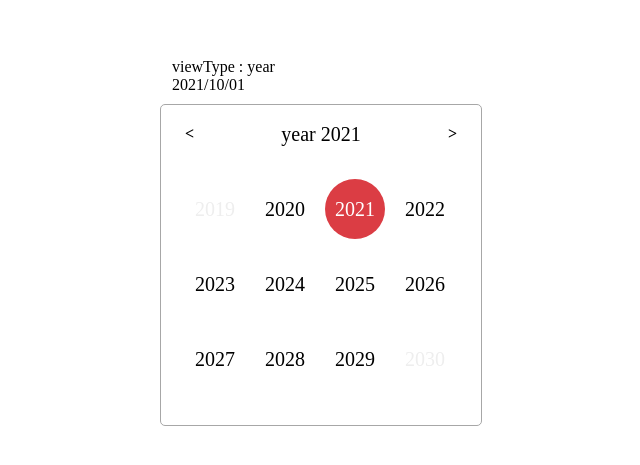
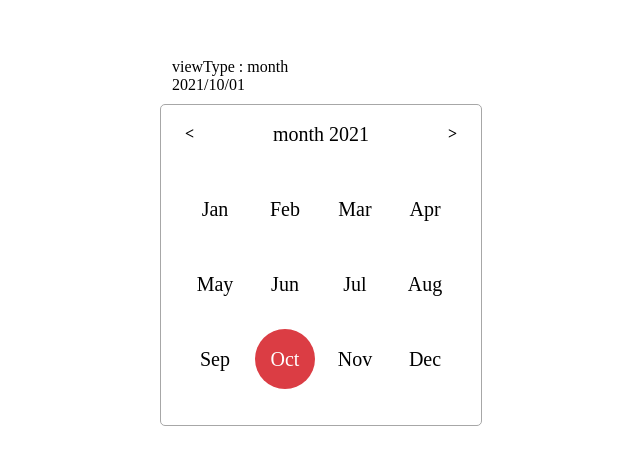
Before and after one commit to ChengYiLin/React-TypeScript-Calender, a React app: page / in a window 1280 px wide. Shown: the part 171-636 px from the top of the page, without its empty margins (327-967 px from the left). Built offline with nearby package versions, Linux system fonts and the light colour scheme; the HTML template or start-up script is replaced by a standard one.

Commit message:
feat : build `monthPannel` selected UI

```diff
--- a/src/Calender/components/monthPannel.tsx
+++ b/src/Calender/components/monthPannel.tsx
@@ -1,6 +1,7 @@
-import React, { FC } from 'react'
+import React, { FC, useContext } from 'react'
 import styled from 'styled-components'
-import { MonthEnum } from '../types/enum'
+import { getMonthArray } from '../helper'
+import { CalenderContext } from '../context'
 
 const Container = styled.div`
     flex: 1 0 auto;
@@ -15,26 +16,30 @@ const MonthContainer = styled.div`
     padding: 20px 14px;
 `
 
-const Month = styled.p`
+const Month = styled.p<{isSelected: boolean}>`
     font-size: 20px;
     text-align: center;
     padding: 18.5px 0;
     border-radius: 50%;
     cursor: pointer;
+
+	background-color: ${props => props.isSelected ? '#db3d44' : 'transparent'};
+	color: ${props => props.isSelected ? '#ffffff' : '#000000'};
 `
-const MonthArray = Object.keys(MonthEnum).filter(item => isNaN(parseInt(item)))
 
 const MonthPannel: FC = () => {
-	const hacndleMonthClcik = (month: string) => {
-		console.log(`Click Month : ${month}`)
-	}
+	const { currentDate } = useContext(CalenderContext)
+
+	const MonthArray = getMonthArray(currentDate)
 
 	return (
 		<Container>
 			<MonthContainer>
 				{MonthArray.map(month => (
-					<Month key={month} onClick={() => hacndleMonthClcik(month)}>
-						{month}
+					<Month
+						key={month.value}
+						isSelected={month.isSelected} >
+						{month.value}
 					</Month>
 				))}
 			</MonthContainer>
--- a/src/Calender/components/yearPannel.tsx
+++ b/src/Calender/components/yearPannel.tsx
@@ -24,7 +24,6 @@ const Year = styled.p<{isOverRange: boolean; isSelected: boolean}>`
 
     background-color: ${props => props.isSelected ? '#db3d44' : 'transparent'};
     color: ${props => props.isSelected ? '#ffffff' : props.isOverRange ? '#eeeeee' : '#000000'};
-
 `
 
 const YearPannel: FC = () => {
--- a/src/Calender/context.tsx
+++ b/src/Calender/context.tsx
@@ -9,7 +9,7 @@ const Today = new Date()
 
 const CalenderContextInitState: ICalenderContext = {
 	currentDate: Today,
-	viewType: 'year',
+	viewType: 'month',
 	viewYearArray: (getViewYearRange(Today)),
 	handleMoveViewYear: () => {return},
 }
@@ -19,7 +19,7 @@ export const CalenderContext = createContext(CalenderContextInitState)
 export const CalenderProvider: FC = ({children}) => {
 	const [currentDate, setCurrentDate] = useState<Date>(Today)
 	// eslint-disable-next-line @typescript-eslint/no-unused-vars
-	const [viewType, setViewType] = useState<viewTypes>('year')
+	const [viewType, setViewType] = useState<viewTypes>('month')
 	const [viewYearArray, setViewYearArray] = useState<selectedVale[]>(getViewYearRange(Today))
 
 	const handleMoveViewYear = (direction: moveTypes): void => {
--- a/src/Calender/helper/index.ts
+++ b/src/Calender/helper/index.ts
@@ -1,5 +1,6 @@
 import dayjs from 'dayjs'
 import { selectedVale } from '../types/calender'
+import { MonthEnum } from '../types/enum'
 
 export const getViewYearRange = (currentDate: Date): selectedVale[] => {
 	const startYear = Math.floor(dayjs(currentDate).year() / 10) * 10 - 1
@@ -21,3 +22,17 @@ export const getViewYearRange = (currentDate: Date): selectedVale[] => {
 
 	return result
 }
+
+export const getMonthArray =  (currentDate: Date): selectedVale[] => {
+	const MonthArray: selectedVale[] = Object.keys(MonthEnum)
+		.filter(item => isNaN(parseInt(item)))
+		.map(month => (
+			{
+				value: month,
+				isOverRange: false,
+				isSelected: month === MonthEnum[dayjs(currentDate).month()]
+			}
+		))
+
+	return MonthArray
+}
--- a/src/Calender/types/calender.d.ts
+++ b/src/Calender/types/calender.d.ts
@@ -3,7 +3,7 @@ export type moveTypes = 'prev' | 'next';
 export type viewTypes = 'year' | 'month' | 'date';
 
 export interface selectedVale {
-    value: number;
+    value: number | string;
     isOverRange: boolean;
     isSelected: boolean;
 }
```
